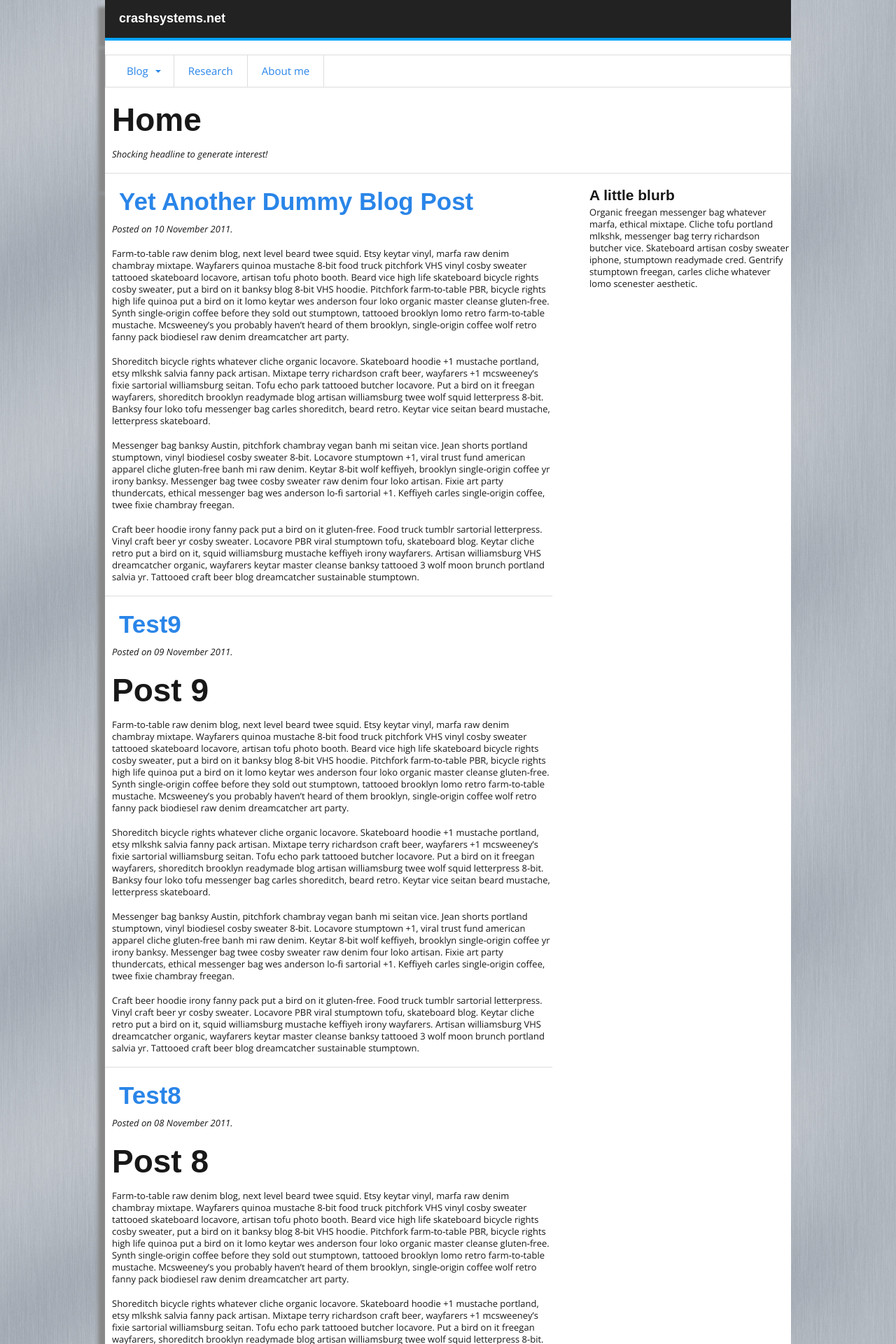
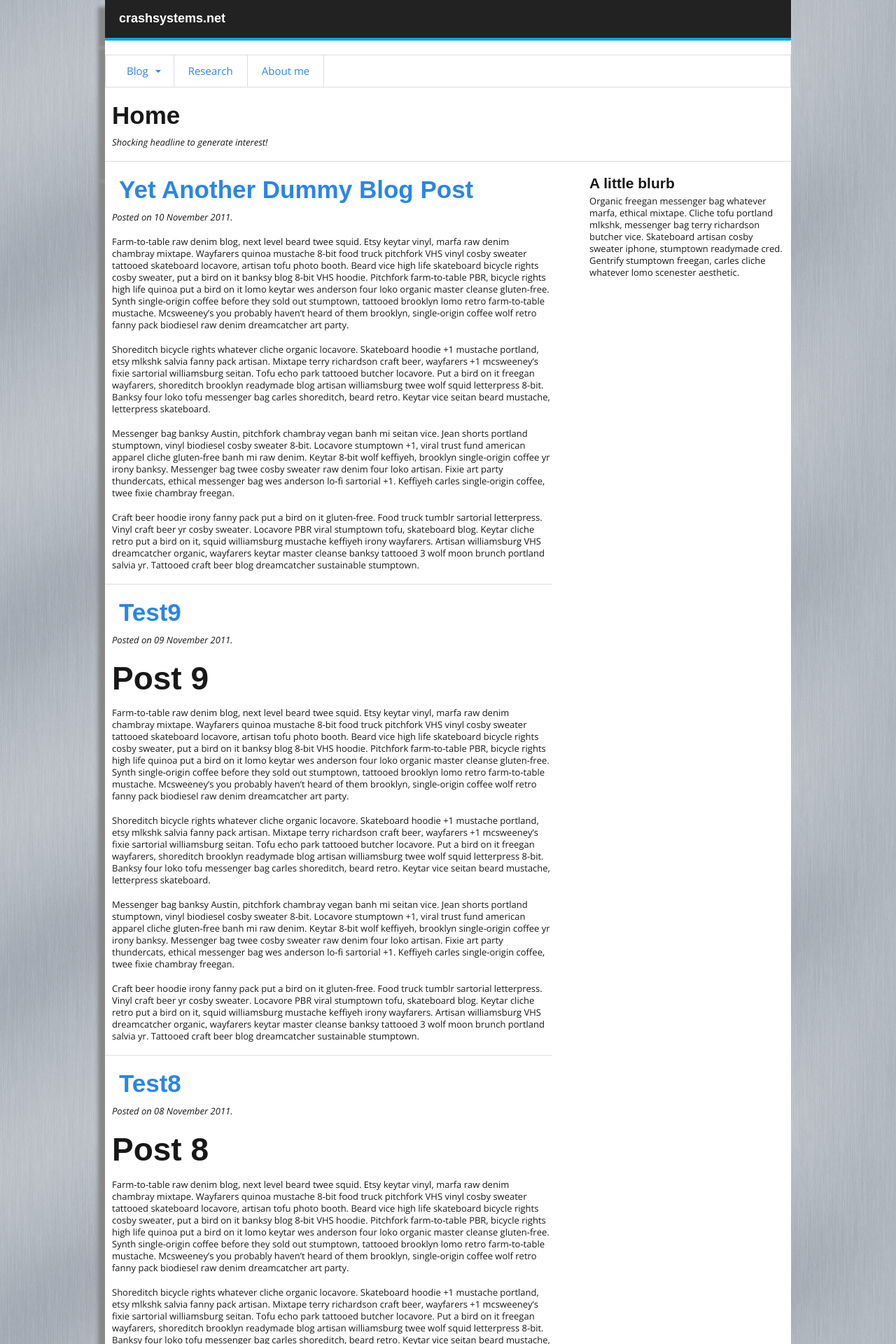
Before and after one commit to crashsystems/crashsystems.net, a Jekyll site: the page built from index.html, in a window 1280 px wide. Shown: the top 1920 px of the page at 70% size. Built offline with Jekyll 4.4.1, drawn with Linux system fonts in a browser that asks for light colours; some web fonts are replaced; the list of posts is cut into pages by our own code.

```diff
--- a/_config.yml
+++ b/_config.yml
@@ -1,4 +1,4 @@
 auto: true
-permalink: /:year/:month/:day/:title.html
+permalink: /:year/:month/:day/:title
 paginate: 5
 url: http://localhost:4000/
--- a/_includes/layouts/main/content
+++ b/_includes/layouts/main/content
@@ -1,4 +1,3 @@
 <div class="eight columns">
-				{{ content }}
-
-			</div>
+{{ content }}
+</div>
--- a/_includes/layouts/main/footer
+++ b/_includes/layouts/main/footer
@@ -7,10 +7,8 @@
 	</div>
 </div>
 
-
 <!-- Included JS Files -->
 <script src="{{ site.url }}assets/js/foundation.js"></script>
 <script src="{{ site.url }}assets/js/app.js"></script>
-
 </body>
 </html>
--- a/_includes/layouts/main/head
+++ b/_includes/layouts/main/head
@@ -1,6 +1,4 @@
 <!DOCTYPE html>
-
-<!-- paulirish.com/2008/conditional-stylesheets-vs-css-hacks-answer-neither/ -->
 <!--[if lt IE 7]> <html class="no-js lt-ie9 lt-ie8 lt-ie7" lang="en"> <![endif]-->
 <!--[if IE 7]>    <html class="no-js lt-ie9 lt-ie8" lang="en"> <![endif]-->
 <!--[if IE 8]>    <html class="no-js lt-ie9" lang="en"> <![endif]-->
@@ -15,18 +13,16 @@
 
 	<!-- Included CSS Files -->
 	<link rel="stylesheet" href="{{ site.url }}assets/css/foundation.css">
+	<link rel="stylesheet" href="{{ site.url }}assets/css/app.css">
 	<link href='http://fonts.googleapis.com/css?family=Electrolize|Open+Sans:400italic,400,600' rel='stylesheet' type='text/css'>
-	<link rel="stylesheet" href="{{ site.url }}assets/css/app.css">
 
 	<!--[if lt IE 9]>
 		<link rel="stylesheet" href="{{ site.url }}assets/css/ie.css">
 	<![endif]-->
 
-
 	<!-- IE Fix for HTML5 Tags -->
 	<!--[if lt IE 9]>
 		<script src="http://html5shiv.googlecode.com/svn/trunk/html5.js"></script>
-	<![endif]-->
-
+<![endif]-->
 </head>
 <body>
--- a/_includes/layouts/main/header
+++ b/_includes/layouts/main/header
@@ -18,8 +18,8 @@
 			<li><a href="#">About me</a></li>
 		</ul>
 
-				<h1><strong>{{ page.title }}</strong></h1>
-				<p><em>{{ page.aside }}</em></p>
+		<h2><strong>{{ page.title }}</strong></h2>
+		{% if page.aside %}<p><em>{{ page.aside }}</em></p>{% endif %}
 
 		<hr />
 	</div>
--- a/_includes/layouts/main/sidebar
+++ b/_includes/layouts/main/sidebar
@@ -1,4 +1,4 @@
-<div class="four columns">
-				<h4>A little blurb</h4>
-				<p>Organic freegan messenger bag whatever marfa, ethical mixtape. Cliche tofu portland mlkshk, messenger bag terry richardson butcher vice. Skateboard artisan cosby sweater iphone, stumptown readymade cred. Gentrify stumptown freegan, carles cliche whatever lomo scenester aesthetic.</p>
-			</div>
+<div class="four columns" id="sidebar">
+<h4>A little blurb</h4>
+<p>Organic freegan messenger bag whatever marfa, ethical mixtape. Cliche tofu portland mlkshk, messenger bag terry richardson butcher vice. Skateboard artisan cosby sweater iphone, stumptown readymade cred. Gentrify stumptown freegan, carles cliche whatever lomo scenester aesthetic.</p>
+</div>
--- a/_includes/layouts/post/content
+++ b/_includes/layouts/post/content
@@ -9,11 +9,10 @@
 	<li id="commentsTab">
 	<div id="disqus_thread"></div>
 	<script type="text/javascript">
-						var disqus_shortname = 'crashsystems'; // required: replace example with your forum shortname
+		var disqus_shortname = 'crashsystems';
 		var disqus_title = '{{ page.title }}';
 		var disqus_developer = 1;
-						var disqus_identifier = '{{ post.url }}';
-
+		var disqus_identifier = '{{ page.url }}';
 		/* * * DON'T EDIT BELOW THIS LINE * * */
 		(function() {
 			var dsq = document.createElement('script'); dsq.type = 'text/javascript'; dsq.async = true;
--- a/assets/css/app.css
+++ b/assets/css/app.css
@@ -44,6 +44,14 @@ p {
   }
 }
 
+#contentTab {
+  padding-top: 15px;
+}
+
+#sidebar p, H1, H2, H3, H4, ul, li, a {
+  padding-right: 5px;
+}
+
 #titleBar {
   background: #222222;
   border-bottom: solid 4px #00a5ff;
--- a/index.html
+++ b/index.html
@@ -7,9 +7,7 @@ aside: Shocking headline to generate interest!
 {% for post in paginator.posts %}
 <h2><a href="{{ post.url }}">{{ post.title }}</a></h2>
 <p><em>Posted on {{ post.date | date_to_long_string }}.</em></p>
-
 {{ post.content }}
-
 <hr />
 {% endfor %}
 
```
Also changed, not shown: 4 other files. Lines whose indentation alone changed are shown as unchanged.
